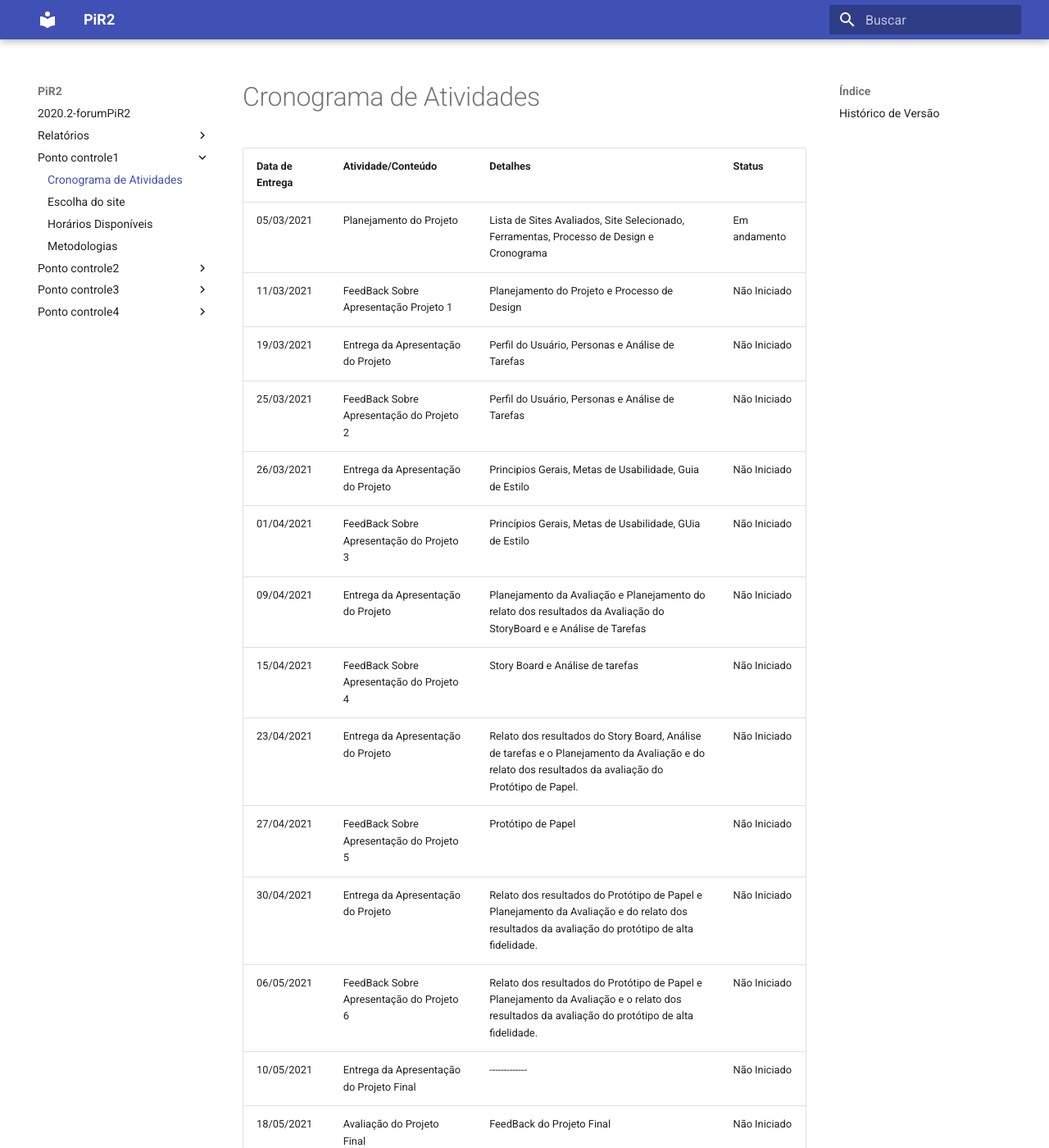
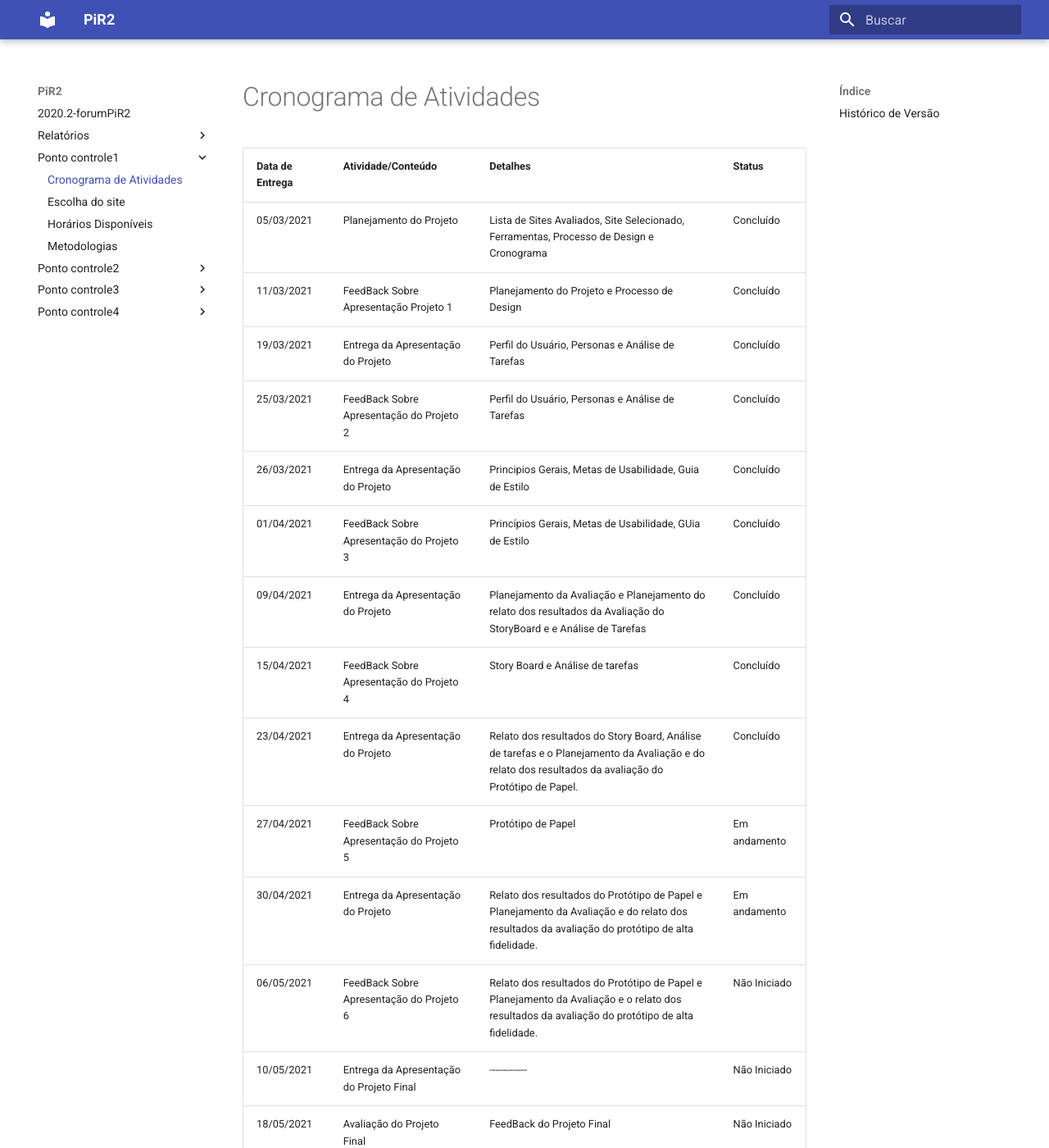
Before and after one commit to liversonp/2020.2-forumPiR2, an MkDocs documentation site: the page built from docs/ponto_controle1/cronograma.md, in a window 1280 px wide and 1400 px high. Shown: the whole window at 82% size. Built offline with MkDocs 1.6.1 and Material for MkDocs 9.7.7, drawn with Linux system fonts in a browser that asks for light colours; some of the changed text lies outside the part shown.

Commit message:
Atualização do cronograma

```diff
--- a/docs/ponto_controle1/cronograma.md
+++ b/docs/ponto_controle1/cronograma.md
@@ -2,17 +2,17 @@
 
 | Data de Entrega | Atividade/Conteúdo | Detalhes | Status |
 | :--- | :--- | :--- | :--- |
-| 05/03/2021 | Planejamento do Projeto| Lista de Sites Avaliados, Site Selecionado, Ferramentas, Processo de Design e Cronograma | Em andamento |
-| 11/03/2021 | FeedBack Sobre Apresentação Projeto 1 | Planejamento do Projeto e Processo de Design | Não Iniciado |
-| 19/03/2021 | Entrega da Apresentação do Projeto | Perfil do Usuário, Personas e Análise de Tarefas | Não Iniciado |
-| 25/03/2021 | FeedBack Sobre Apresentação do Projeto 2 | Perfil do Usuário, Personas e Análise de Tarefas | Não Iniciado |
-| 26/03/2021 | Entrega da Apresentação do Projeto | Principios Gerais, Metas de Usabilidade, Guia de Estilo | Não Iniciado |
-| 01/04/2021 | FeedBack Sobre Apresentação do Projeto 3 | Princípios Gerais, Metas de Usabilidade, GUia de Estilo | Não Iniciado |
-| 09/04/2021 | Entrega da Apresentação do Projeto | Planejamento da Avaliação e Planejamento do relato dos resultados da Avaliação do StoryBoard e e Análise de Tarefas | Não Iniciado |
-| 15/04/2021 | FeedBack Sobre Apresentação do Projeto 4 | Story Board e Análise de tarefas | Não Iniciado |
-| 23/04/2021 |  Entrega da Apresentação do Projeto | Relato dos resultados do Story Board, Análise de tarefas e o Planejamento da Avaliação e do relato dos resultados da avaliação do Protótipo de Papel. | Não Iniciado |
-| 27/04/2021 | FeedBack Sobre Apresentação do Projeto 5 | Protótipo de Papel | Não Iniciado |
-| 30/04/2021 | Entrega da Apresentação do Projeto | Relato dos resultados do Protótipo de Papel e Planejamento da Avaliação e do relato dos resultados da avaliação do protótipo de alta fidelidade. | Não Iniciado |
+| 05/03/2021 | Planejamento do Projeto| Lista de Sites Avaliados, Site Selecionado, Ferramentas, Processo de Design e Cronograma | Concluído |
+| 11/03/2021 | FeedBack Sobre Apresentação Projeto 1 | Planejamento do Projeto e Processo de Design | Concluído |
+| 19/03/2021 | Entrega da Apresentação do Projeto | Perfil do Usuário, Personas e Análise de Tarefas | Concluído |
+| 25/03/2021 | FeedBack Sobre Apresentação do Projeto 2 | Perfil do Usuário, Personas e Análise de Tarefas | Concluído |
+| 26/03/2021 | Entrega da Apresentação do Projeto | Principios Gerais, Metas de Usabilidade, Guia de Estilo | Concluído |
+| 01/04/2021 | FeedBack Sobre Apresentação do Projeto 3 | Princípios Gerais, Metas de Usabilidade, GUia de Estilo | Concluído |
+| 09/04/2021 | Entrega da Apresentação do Projeto | Planejamento da Avaliação e Planejamento do relato dos resultados da Avaliação do StoryBoard e e Análise de Tarefas | Concluído |
+| 15/04/2021 | FeedBack Sobre Apresentação do Projeto 4 | Story Board e Análise de tarefas | Concluído |
+| 23/04/2021 |  Entrega da Apresentação do Projeto | Relato dos resultados do Story Board, Análise de tarefas e o Planejamento da Avaliação e do relato dos resultados da avaliação do Protótipo de Papel. | Concluído |
+| 27/04/2021 | FeedBack Sobre Apresentação do Projeto 5 | Protótipo de Papel | Em andamento |
+| 30/04/2021 | Entrega da Apresentação do Projeto | Relato dos resultados do Protótipo de Papel e Planejamento da Avaliação e do relato dos resultados da avaliação do protótipo de alta fidelidade. | Em andamento |
 | 06/05/2021 | FeedBack Sobre Apresentação do Projeto 6 | Relato dos resultados do Protótipo de Papel e Planejamento da Avaliação e o relato dos resultados da avaliação do protótipo de alta fidelidade. | Não Iniciado |
 | 10/05/2021 | Entrega da Apresentação do Projeto Final | ------------- | Não Iniciado |
 | 18/05/2021 | Avaliação do Projeto Final | FeedBack do Projeto Final | Não Iniciado |
```
Also changed, not shown: other parts of docs/ponto_controle1/cronograma.md (+1 -0 lines).
